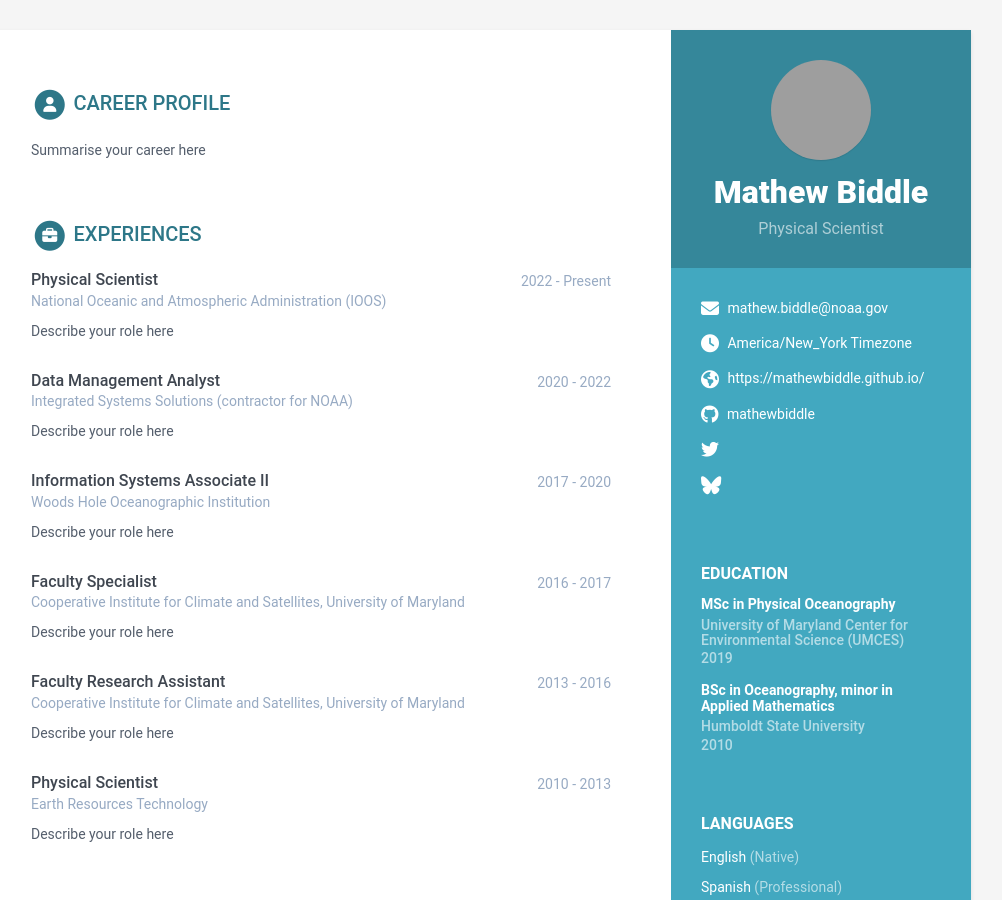
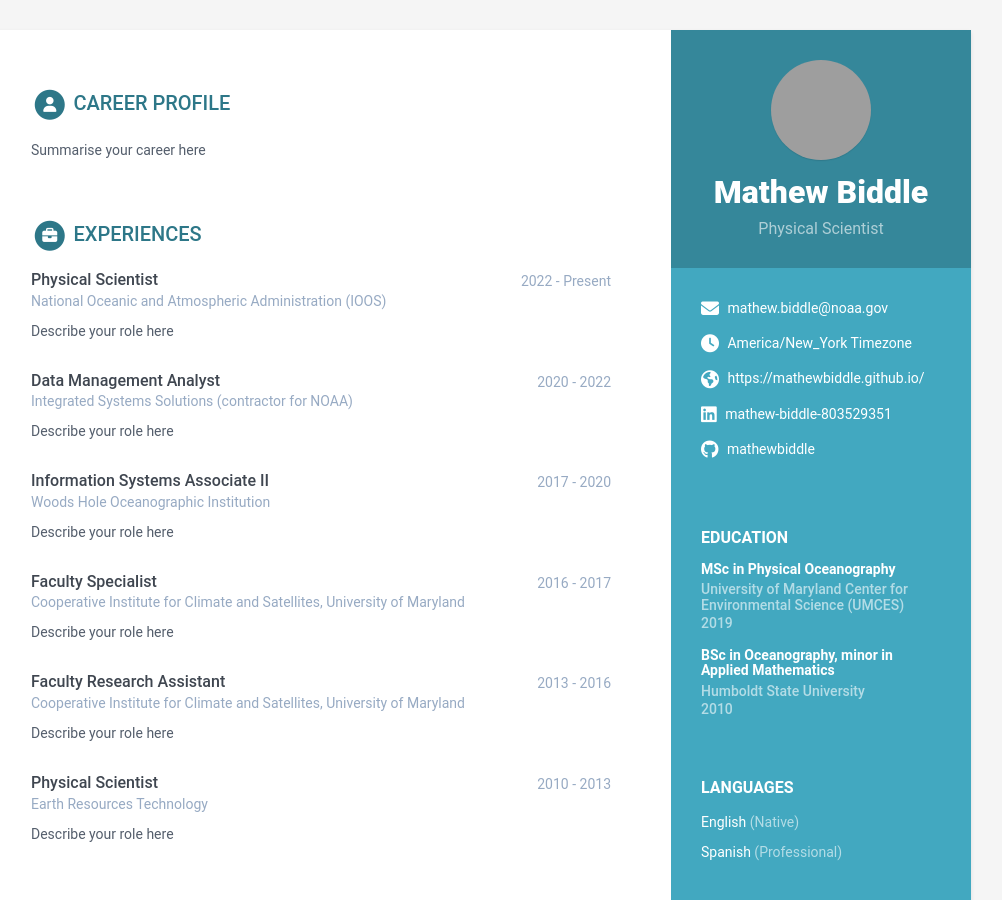
Before and after one commit to MathewBiddle/mathewbiddle.github.io, a Jekyll site: the page built from index.html, in a window 1280 px wide and 900 px high, cut to the strip 0-900 px from the top of the window. Shown: the whole strip, without its empty margins (169-1171 px from the left). Built offline with Jekyll 4.4.1, drawn with Linux system fonts in a browser that asks for light colours; grey boxes are pictures that could not be loaded.

Commit message:
Update data.yml

```diff
--- a/_data/data.yml
+++ b/_data/data.yml
@@ -18,20 +18,21 @@ sidebar:
   timezone: America/New_York # Enter your timezone, e.g., America/Havana, Africa/Casablanca, America/North_Dakota/Center
   citizenship:
   website: https://mathewbiddle.github.io/ # Include the full website URL, including "http://" or "https://".
-  linkedin:
+  linkedin: mathew-biddle-803529351
   xing:
   github: mathewbiddle
   telegram: # add your nickname without '@' sign
   gitlab:
   bitbucket:
-  bluesky: '' # Specify your full Bluesky handle
-  twitter: ''
+  bluesky:  # Specify your full Bluesky handle
+  twitter:
   stack-overflow: # Number/Username, e.g. 123456/alandoe
   codewars:
   goodreads: # Number-Username, e.g. 123456-alandoe
   mastodon: # Please include your full Mastodon link here.
   hackerrank: # Please provide your HackerRank username.
   leetcode: # Please provide your LeetCode username.
+  orcid: 0000-0003-4897-1669
   pdf: # Add a PDF link here if you want to include a PDF custom version in your resume.
 
   languages:
```
